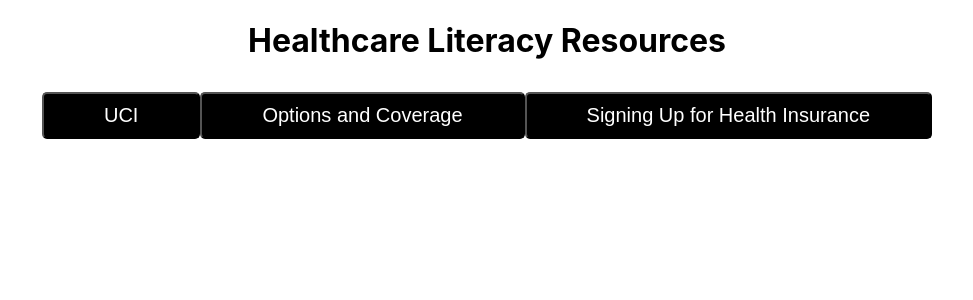
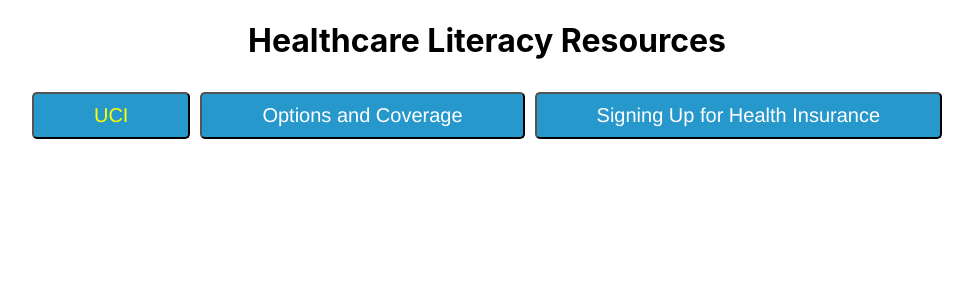
Before and after one commit to ctc-uci/bp-healthcare-literacy, a React (Create React App) app: page / in a window 1280 px wide. Shown: the top 300 px of the page, without its empty margins (153-1126 px from the left). Built offline with nearby package versions, Linux system fonts and the light colour scheme.

Commit message:
changed color of buttons

```diff
--- a/src/App.css
+++ b/src/App.css
@@ -1,11 +1,13 @@
 button{
-  background-color: black;
+  background-color: #2798cc;
+  font-family: Helvetica;
   color: white;
   font-size: 20px;
   padding: 10px 60px;
   border-radius: 5px;
-  margin: 10px 0px;
+  margin: 10px 5px;
   cursor: pointer;
+
 }
 
 .App {
--- a/src/App.jsx
+++ b/src/App.jsx
@@ -11,7 +11,7 @@ function App() {
       <header>
         <h1>Healthcare Literacy Resources</h1>
       </header>
-      <button onClick={sayHello} type="button">
+      <button style={{ color: 'yellow' }} onClick={sayHello} type="button">
         UCI
       </button>
       <button onClick={sayHello} type="button">
```
